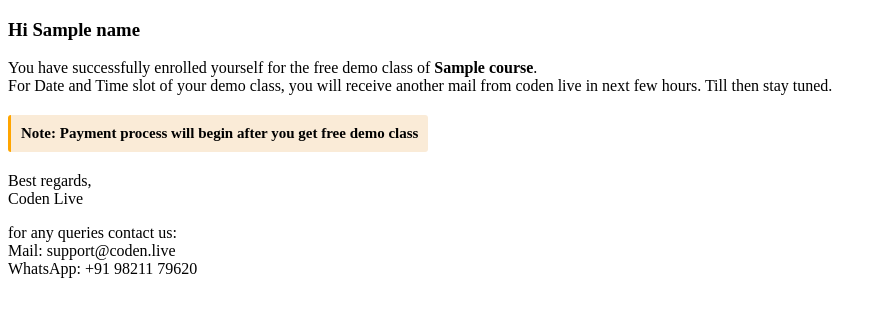
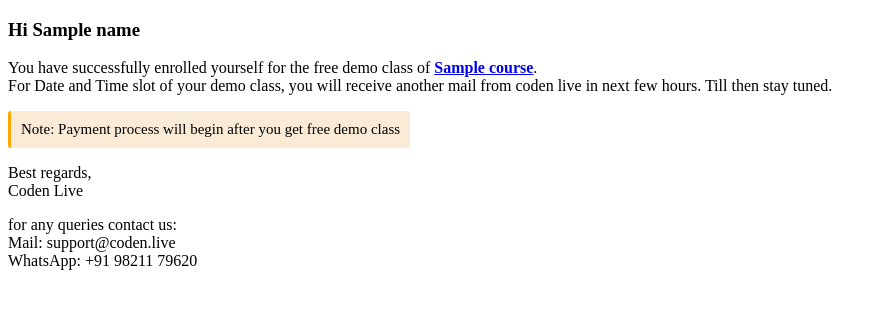
Before and after one commit to LiveCoden/Coden-Live, a Django app: template templates/mail.html in a window 1280 px wide. Shown: the top 317 px of the page, without its empty margins (0-887 px from the left). Run offline with Django 3.2, Linux system fonts and the light colour scheme; the template is opened without the code that fills it: most values are stand-ins (such as "Sample title", 1, 10 or a date in 2020); data that the repository does not hold is empty.

Commit message:
mail link

```diff
--- a/demoform/views.py
+++ b/demoform/views.py
@@ -19,7 +19,11 @@ def index(request):
         demo.save()
 
         subject = 'Subject'
-        html_message = render_to_string('mail.html', context={"course":course,"name":name})
+        html_message = render_to_string('mail.html', context=
+                                          {"course":course,
+                                          "name":name,
+                                          "url":url_name,
+                                          })
         plain_message = strip_tags(html_message)
 
 
--- a/templates/mail.html
+++ b/templates/mail.html
@@ -8,7 +8,7 @@
     <title>Coden Live</title>
 
     <style>
-        h4{
+        .note{
             padding:10px;
             border-left: 3px solid orange;
             font-size: 15px;
@@ -23,14 +23,13 @@
     <h3>Hi {{name}}</h3>
     <p>
         You have successfully enrolled yourself for the free demo class of
-        <b>{{course}}</b>.
+        <b><a href="{% url 'course' url %}">{{course}}</a></b>.
         <br>
         For Date and Time slot of your demo class, you will receive another mail from coden live in next few hours. Till
         then stay tuned.
         <br>
-
-        <h4>Note: Payment process will begin after you get free demo class</h4>
-    </p>
+        </p>
+        <p class="note">Note: Payment process will begin after you get free demo class</p>
     <ul style="list-style-type:none;padding-left: 0px">
         <li>Best regards,</li>
         <li>Coden Live</li>
```
